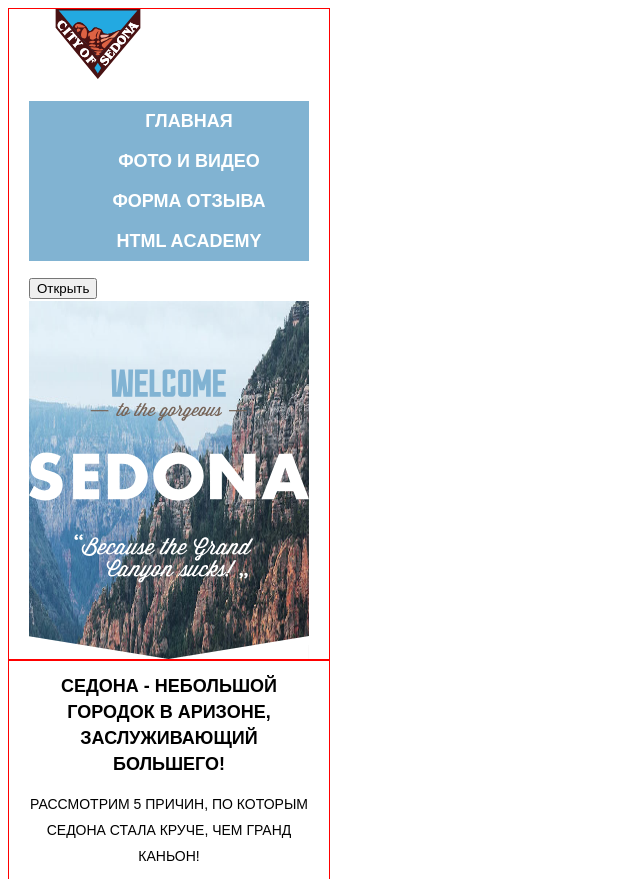
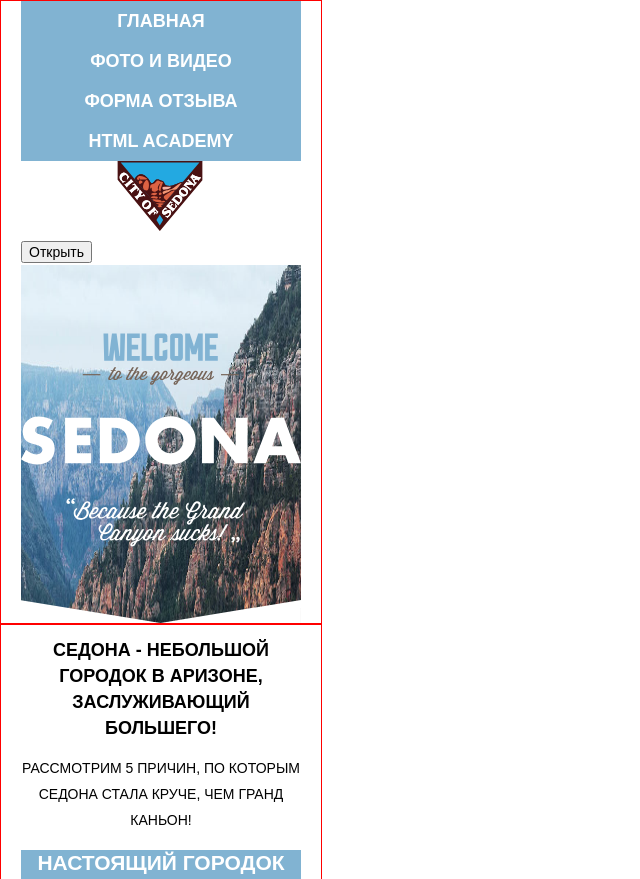
Before and after one commit to mathvladimir46/610629-sedona-1, a website: page source/index.html in a window 1280 px wide. Shown: the top 879 px of the page, without its empty margins (0-640 px from the left). Drawn offline with nearby package versions, Linux system fonts and the light colour scheme; files that its build step writes are made by us from their sources.

Commit message:
Верстка стилей 2

```diff
--- a/source/index.html
+++ b/source/index.html
@@ -3,14 +3,14 @@
   <head>
     <meta charset="utf-8">
     <title>HTML Academy: Седона</title>
+    <meta name="viewport" content="width=device-width,initial-scale=1">
+    <meta name="format-detection" content="telephone=no">
+    <link rel="stylesheet" href="css/normalize.css">
     <link href="css/style.css" rel="stylesheet">
   </head>
   <body>
     <header class="main-header">
       <nav class="main-header__menu mobile-menu">
-        <a class="mobile-menu__logo">
-          <img class="mobile-menu__image" src="img/logo-sedona-mobile.svg" width="138" height="70" alt="логотип Седона">
-        </a>
         <ul class="mobile-menu__list mobile-list">
           <li class="mobile-list__item">
             <a class="mobile-list__link" href="#">Главная</a>
@@ -25,6 +25,9 @@
             <a class="mobile-list__link" href="https://htmlacademy.ru">HTML Academy</a>
           </li>
         </ul>
+        <a href="index.html" class="mobile-menu__logo">
+          <img class="mobile-menu__image" src="img/logo-sedona-mobile.svg" width="138" height="70" alt="логотип Седона">
+        </a>
         <button class="mobile-menu__button" type="button">Открыть</button>
       </nav>
       <div class="main-header__intro">
--- a/source/less/blocks/main-footer.less
+++ b/source/less/blocks/main-footer.less
@@ -5,6 +5,9 @@
   background-color: yellow;
   border: 1px solid green;
 
+}
+.main-footer__contacts {
+  padding: 0 85px;
 }
 .main-footer__social.social {
   list-style: none;
@@ -28,7 +31,9 @@
 .social__item a {
   text-decoration: none;
 }
-
+.main-footer__copyright span{
+  padding: 0 5px 30px 40px;
+}
 .main-footer__logo {
   text-decoration: none;
 }
--- a/source/less/blocks/main-header.less
+++ b/source/less/blocks/main-header.less
@@ -2,7 +2,8 @@
   width: 280px;
   padding: 0 20px;
   border: 1px solid red;
-
+  display: flex;
+  flex-direction: column;
 }
 .main-header__intro {
   background-image: url("../img/bg-intro-triangle-mobile.svg"),
@@ -13,9 +14,9 @@
 }
 .mobile-list {
   background-color: #81b3d2;
+  margin: 0 auto;
+  list-style: none;
   text-align: center;
-  list-style: none;
-
 
 }
 .mobile-list a {
@@ -24,8 +25,9 @@
   font-weight: 700;
   line-height: 40px;
   text-decoration: none;
-  padding: 15px auto;
+  padding: 10px 40px 10px 0;
+  text-align: center;
 }
 .mobile-menu__logo {
-  order: 2;
+  padding: 0 70px;
 }
--- /dev/null
+++ b/source/less/mymain.less
@@ -0,0 +1,22 @@
+body {
+  min-width: 320px;
+  margin: 0;
+  padding: 0;
+  font-family: "PT Sans", Arial, Helvetica, sans-serif;
+  font-style: normal;
+  font-size: 14px;
+  font-weight: 400;
+  line-height: 26px;
+  color: #000000;
+  text-transform: uppercase;
+
+}
+
+@font-face {
+  font-family: "PT Sans", Arial, Helvetica, sans-serif;
+  src: url("ptsans.eot");
+  src: local("PT Sans"), local("PTSans-Regular"), local("PTSans-Bold"),
+   url("ptsans.eot?#iefix") format("embedded-opentype"),
+   url("ptsans.woff") format("woff"),
+   url("ptsans.ttf") format("truetype");
+}
```
Also changed, not shown: source/form.html (+6 -3 lines), source/photo.html (+6 -3 lines).
